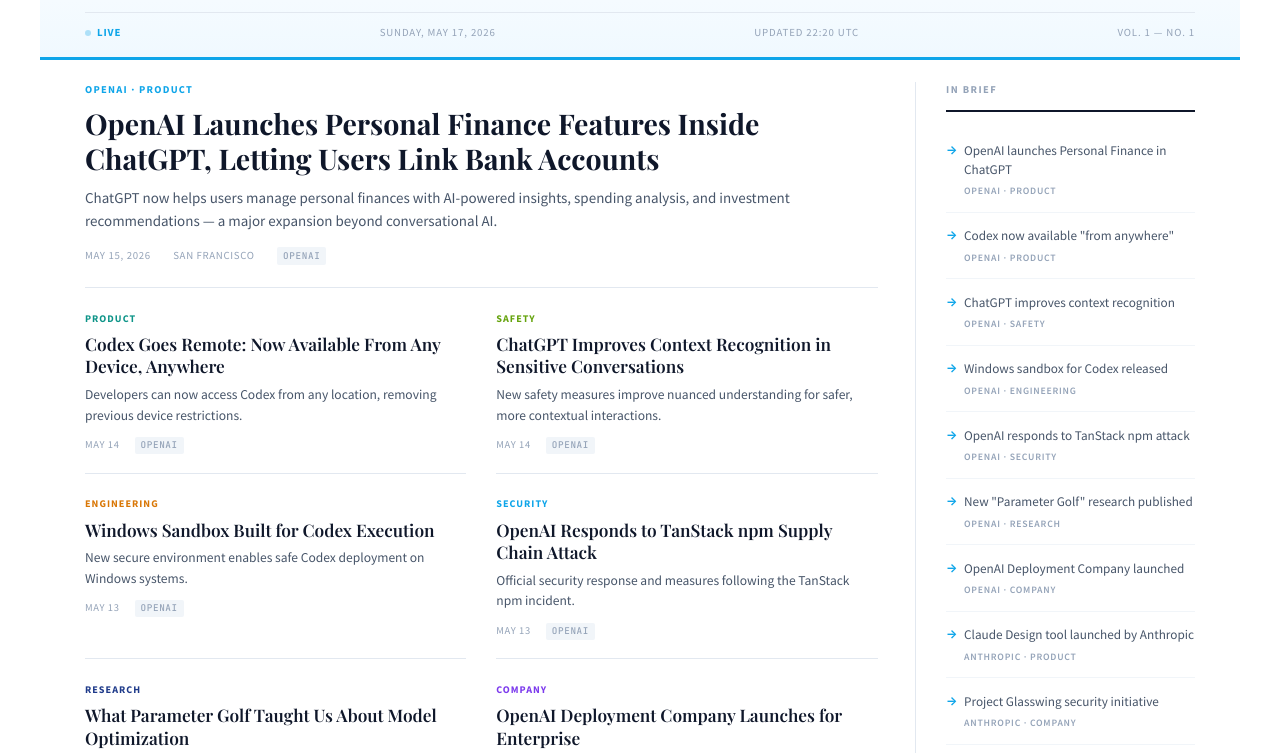
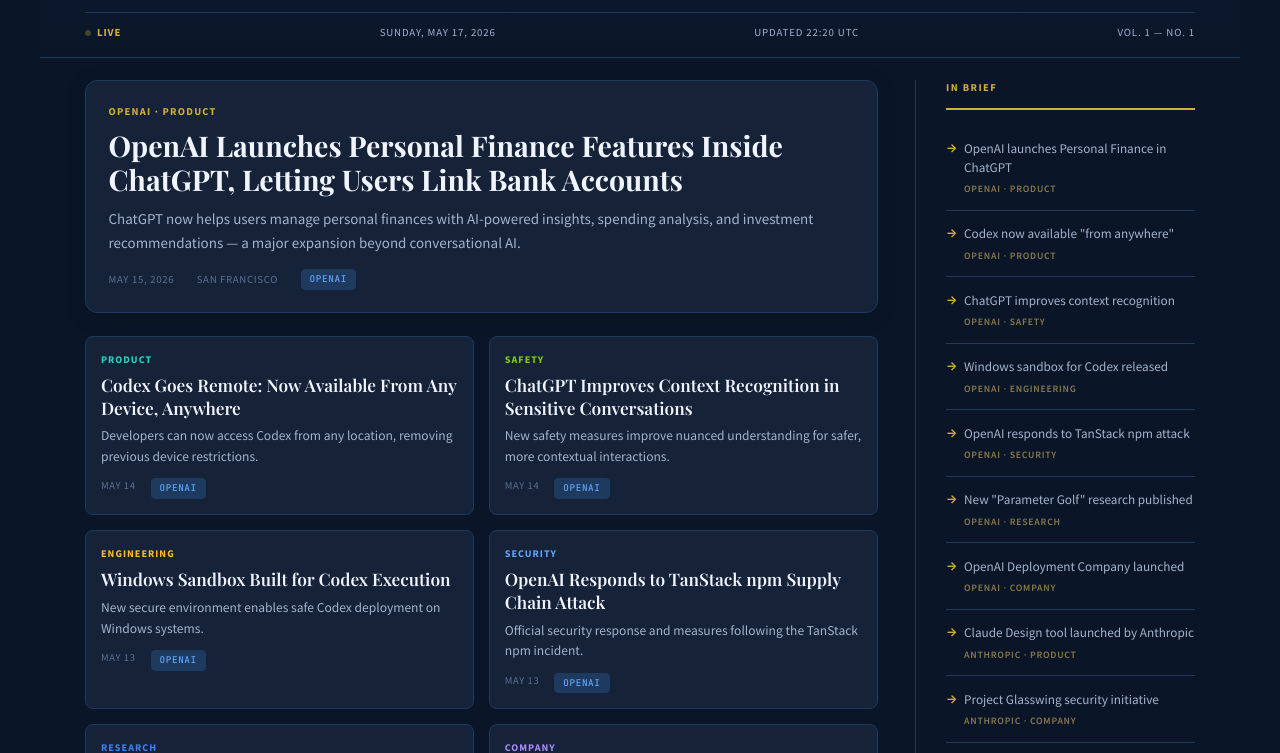
Before and after one commit to Kiraman1987/llm-news-report, a website: page index.html in a window 1280 px wide. Shown: the part 114-867 px from the top of the page. Drawn offline with nearby package versions, Linux system fonts and the light colour scheme; a web font is replaced by a local one.

Commit message:
Dark blue premium theme: navy background, gold accents, luxury journal style

```diff
--- a/index.html
+++ b/index.html
@@ -9,24 +9,26 @@
     <link href="https://fonts.googleapis.com/css2?family=Playfair+Display:ital,wght@0,400;0,600;0,700;0,800;1,400&family=Source+Sans+Pro:wght@300;400;600;700&family=JetBrains+Mono:wght@400;500&display=swap" rel="stylesheet">
     <style>
         :root {
-            --paper: #ffffff;
-            --paper-warm: #f8fafc;
-            --ink: #0f172a;
-            --ink-light: #475569;
-            --ink-muted: #94a3b8;
-            --rule: #e2e8f0;
-            --rule-light: #f1f5f9;
-            --sky: #0ea5e9;
-            --sky-light: #e0f2fe;
-            --sky-dark: #0369a1;
-            --accent: #0ea5e9;
-            --accent-light: #e0f2fe;
-            --teal: #0d9488;
-            --teal-bg: #ccfbf1;
-            --navy: #1e3a8a;
-            --violet: #7c3aed;
-            --olive: #65a30d;
-            --umber: #d97706;
+            --bg: #0a1628;
+            --bg-light: #0f1d33;
+            --bg-card: #152238;
+            --bg-hover: #1a2d4d;
+            --ink: #f0f4ff;
+            --ink-light: #a3b3cc;
+            --ink-muted: #5a7094;
+            --rule: #1e3a5f;
+            --rule-light: #152238;
+            --gold: #d4af37;
+            --gold-light: #f4e4a6;
+            --gold-dim: #8a7a4a;
+            --accent: #60a5fa;
+            --accent-light: #1e3a5f;
+            --teal: #2dd4bf;
+            --teal-bg: rgba(45,212,191,0.1);
+            --navy: #3b82f6;
+            --violet: #a78bfa;
+            --olive: #84cc16;
+            --umber: #fbbf24;
         }
 
         * { margin: 0; padding: 0; box-sizing: border-box; }
@@ -35,7 +37,7 @@
 
         body {
             font-family: 'Source Sans Pro', -apple-system, sans-serif;
-            background: var(--paper);
+            background: var(--bg);
             color: var(--ink);
             line-height: 1.6;
             -webkit-font-smoothing: antialiased;
@@ -45,8 +47,8 @@
             max-width: 1200px;
             margin: 0 auto;
             padding: 2.5rem 3rem 1rem;
-            border-bottom: 3px solid var(--sky);
-            background: linear-gradient(180deg, #ffffff 0%, #f0f9ff 100%);
+            border-bottom: 1px solid var(--rule);
+            background: linear-gradient(180deg, var(--bg-light) 0%, var(--bg) 100%);
         }
 
         .masthead-top {
@@ -62,7 +64,8 @@
             font-weight: 800;
             letter-spacing: -0.02em;
             line-height: 1;
-            color: var(--sky-dark);
+            color: var(--gold);
+            text-shadow: 0 2px 4px rgba(0,0,0,0.3);
         }
 
         .masthead-sub {
@@ -71,7 +74,7 @@
             font-weight: 600;
             text-transform: uppercase;
             letter-spacing: 0.18em;
-            color: var(--ink-muted);
+            color: var(--gold-dim);
             margin-top: 0.5rem;
         }
 
@@ -83,7 +86,7 @@
             padding-top: 0.75rem;
             border-top: 1px solid var(--rule);
             font-size: 0.72rem;
-            color: var(--ink-muted);
+            color: var(--ink-light);
             text-transform: uppercase;
             letter-spacing: 0.08em;
         }
@@ -92,7 +95,7 @@
             display: flex;
             align-items: center;
             gap: 0.4rem;
-            color: var(--sky);
+            color: var(--gold);
             font-weight: 700;
         }
 
@@ -100,7 +103,7 @@
             content: '';
             width: 6px;
             height: 6px;
-            background: var(--sky);
+            background: var(--gold);
             border-radius: 50%;
             animation: blink 2s ease-in-out infinite;
         }
@@ -119,7 +122,7 @@
             grid-template-columns: 1fr 280px;
             gap: 2.5rem;
             min-height: calc(100vh - 200px);
-            background: var(--paper);
+            background: var(--bg);
         }
 
         /* Lead story - spans full width inside left column */
@@ -130,9 +133,12 @@
         }
 
         .lead-story {
-            padding-bottom: 1.5rem;
-            border-bottom: 1px solid var(--rule);
+            padding: 1.5rem;
+            border: 1px solid var(--rule);
+            border-radius: 12px;
+            background: var(--bg-card);
             margin-bottom: 1.5rem;
+            box-shadow: 0 4px 20px rgba(0,0,0,0.2);
         }
 
         .lead-kicker {
@@ -140,7 +146,7 @@
             font-weight: 700;
             text-transform: uppercase;
             letter-spacing: 0.12em;
-            color: var(--sky);
+            color: var(--gold);
             margin-bottom: 0.5rem;
         }
 
@@ -155,7 +161,7 @@
         }
 
         .lead-headline:hover {
-            color: var(--sky);
+            color: var(--gold);
         }
 
         .lead-headline a {
@@ -168,6 +174,11 @@
             color: var(--ink-light);
             line-height: 1.55;
             margin-bottom: 1rem;
+        }
+
+        .lead-headline a {
+            color: inherit;
+            text-decoration: none;
         }
 
         .lead-meta {
@@ -189,12 +200,22 @@
         .stories-grid {
             display: grid;
             grid-template-columns: 1fr 1fr;
-            gap: 1.5rem 2rem;
+            gap: 1rem;
         }
 
         .story {
-            padding-bottom: 1.25rem;
-            border-bottom: 1px solid var(--rule);
+            padding: 1rem;
+            border: 1px solid var(--rule);
+            border-radius: 8px;
+            background: var(--bg-card);
+            transition: all 0.2s;
+        }
+
+        .story:hover {
+            background: var(--bg-hover);
+            border-color: var(--gold-dim);
+            transform: translateY(-2px);
+            box-shadow: 0 4px 12px rgba(0,0,0,0.2);
         }
 
         .story-kicker {
@@ -226,7 +247,7 @@
         }
 
         .story-headline a:hover {
-            color: var(--accent);
+            color: var(--gold);
             text-decoration: underline;
             text-underline-offset: 3px;
         }
@@ -251,9 +272,11 @@
             font-family: 'JetBrains Mono', monospace;
             font-size: 0.62rem;
             font-weight: 500;
-            padding: 1px 6px;
-            border-radius: 2px;
-            background: var(--rule-light);
+            padding: 2px 8px;
+            border-radius: 4px;
+            background: var(--accent-light);
+            color: var(--accent);
+            border: 1px solid var(--rule);
         }
 
         /* Sidebar - In Brief */
@@ -267,9 +290,20 @@
             font-weight: 700;
             text-transform: uppercase;
             letter-spacing: 0.14em;
-            color: var(--ink-muted);
+            color: var(--gold);
             padding-bottom: 0.75rem;
-            border-bottom: 2px solid var(--ink);
+            border-bottom: 2px solid var(--gold);
+            margin-bottom: 1rem;
+        }
+
+        .sidebar-header {
+            font-size: 0.7rem;
+            font-weight: 700;
+            text-transform: uppercase;
+            letter-spacing: 0.14em;
+            color: var(--gold);
+            padding-bottom: 0.75rem;
+            border-bottom: 2px solid var(--gold);
             margin-bottom: 1rem;
         }
 
@@ -282,7 +316,7 @@
 
         .brief-item {
             padding: 0.9rem 0;
-            border-bottom: 1px solid var(--rule-light);
+            border-bottom: 1px solid var(--rule);
             font-size: 0.88rem;
             line-height: 1.45;
             color: var(--ink-light);
@@ -294,7 +328,7 @@
             content: '→';
             position: absolute;
             left: 0;
-            color: var(--sky);
+            color: var(--gold);
             font-weight: 700;
             font-size: 0.8rem;
         }
@@ -310,7 +344,7 @@
             font-weight: 600;
             text-transform: uppercase;
             letter-spacing: 0.08em;
-            color: var(--ink-muted);
+            color: var(--gold-dim);
         }
 
         /* Stats bar - subtle */
@@ -318,8 +352,10 @@
             display: flex;
             gap: 2rem;
             margin-top: auto;
-            padding-top: 1.5rem;
-            border-top: 1px solid var(--rule);
+            padding: 1.5rem;
+            border: 1px solid var(--rule);
+            border-radius: 8px;
+            background: var(--bg-card);
         }
 
         .stat-item {
@@ -333,6 +369,7 @@
             font-size: 1.6rem;
             font-weight: 700;
             line-height: 1;
+            color: var(--gold);
         }
 
         .stat-label {
@@ -340,7 +377,7 @@
             font-weight: 600;
             text-transform: uppercase;
             letter-spacing: 0.1em;
-            color: var(--ink-muted);
+            color: var(--ink-light);
         }
 
         /* Footer */
@@ -353,7 +390,7 @@
             color: var(--ink-muted);
             text-align: center;
             letter-spacing: 0.04em;
-            background: linear-gradient(180deg, #ffffff 0%, #f0f9ff 100%);
+            background: var(--bg-light);
         }
 
         /* Responsive */
```
